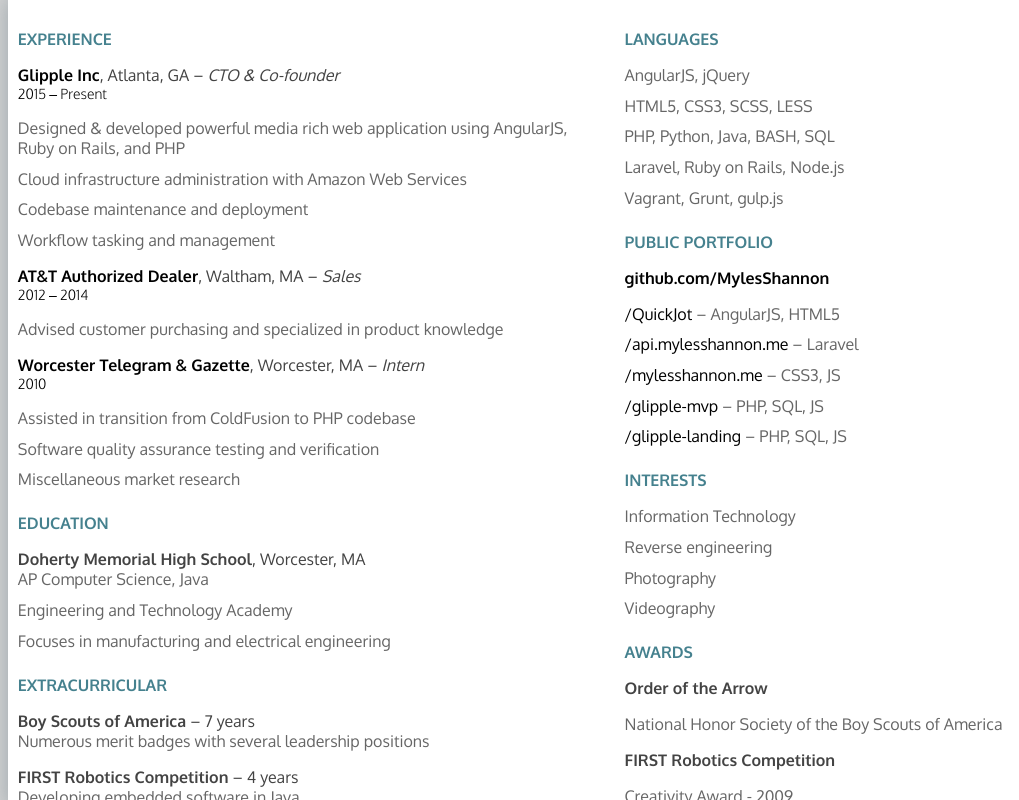
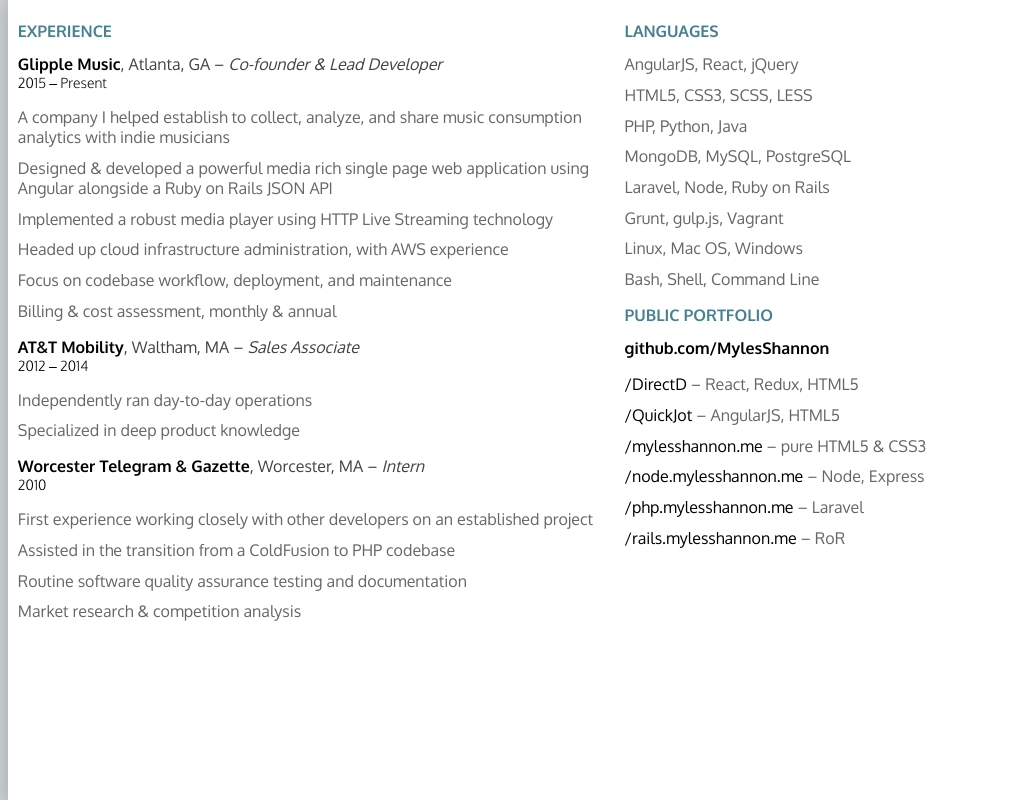
Before and after one commit to MylesShannon/mylesshannon.me, a website: page src/index.html in a window 1280 px wide. Shown: the full height of the page, 261-1280 px from the left. Drawn offline with nearby package versions, Linux system fonts and the light colour scheme; files that its build step writes are made by us from their sources.

Commit message:
Resume update

```diff
--- a/src/index.html
+++ b/src/index.html
@@ -60,70 +60,78 @@
 			<div id="col-1" class="animate-content-height">
 				<div id="experience">
 					<div class="head">EXPERIENCE</div>
-					<div class="subhead"><span class="bold">Glipple Inc</span>, Atlanta, GA &ndash; <span class="italic">CTO &amp; Co-founder</span></div>
+					<div class="subhead"><span class="bold">Glipple Music</span>, Atlanta, GA &ndash; <span class="italic">Co-founder & Lead Developer</span></div>
 					<div class="date">2015 &ndash; Present</div>
-					<div class="detail">Designed &amp; developed powerful media rich web application using AngularJS, Ruby on Rails, and PHP</div>
-					<div class="detail">Cloud infrastructure administration with Amazon Web Services</div>
-					<div class="detail">Codebase maintenance and deployment</div>
-					<div class="detail">Workflow tasking and management</div>
-					<div class="subhead extra"><span class="bold">AT&amp;T Authorized Dealer</span>, Waltham, MA &ndash; <span class="italic">Sales</span></div>
+					<div class="detail">A company I helped establish to collect, analyze, and share music consumption analytics with indie musicians</div>
+					<div class="detail">Designed & developed a powerful media rich single page web application using Angular alongside a Ruby on Rails JSON API</div>
+					<div class="detail">Implemented a robust media player using HTTP Live Streaming technology</div>
+					<div class="detail">Headed up cloud infrastructure administration, with AWS experience</div>
+					<div class="detail">Focus on codebase workflow, deployment, and maintenance</div>
+					<div class="detail">Billing & cost assessment, monthly & annual</div>
+					<div class="subhead extra"><span class="bold">AT&T Mobility</span>, Waltham, MA &ndash; <span class="italic">Sales Associate</span></div>
 					<div class="date">2012 &ndash; 2014</div>
-					<div class="detail">Advised customer purchasing and specialized in product knowledge</div>
+					<div class="detail">Independently ran day-to-day operations</div>
+					<div class="detail">Specialized in deep product knowledge</div>
 					<div class="subhead extra"><span class="bold">Worcester Telegram &amp; Gazette</span>, Worcester, MA &ndash; <span class="italic">Intern</span></div>
 					<div class="date">2010</div>
-					<div class="detail">Assisted in transition from ColdFusion to PHP codebase</div>
-					<div class="detail">Software quality assurance testing and verification</div>
-					<div class="detail">Miscellaneous market research</div>
+					<div class="detail">First experience working closely with other developers on an established project</div>
+					<div class="detail">Assisted in the transition from a ColdFusion to PHP codebase</div>
+					<div class="detail">Routine software quality assurance testing and documentation</div>
+					<div class="detail">Market research &amp; competition analysis</div>
 				</div>
-				<div id="education">
+				<!-- <div id="education">
 					<div class="head">EDUCATION</div>
 					<div class="subhead"><span class="bold">Doherty Memorial High School</span>, Worcester, MA</div>
 					<div class="detail">AP Computer Science, Java</div>
 					<div class="detail">Engineering and Technology Academy</div>
 					<div class="detail">Focuses in manufacturing and electrical engineering</div>
-				</div>
-				<div id="extracurricular">
+				</div> -->
+				<!-- <div id="extracurricular">
 					<div class="head">EXTRACURRICULAR</div>
 					<div class="subhead"><span class="bold">Boy Scouts of America</span> &ndash; 7 years</div>
 					<div class="detail">Numerous merit badges with several leadership positions</div>
 					<div class="subhead extra"><span class="bold">FIRST Robotics Competition</span> &ndash; 4 years</div>
 					<div class="detail">Developing embedded software in Java</div>
 					<div class="detail">Design and testing of embedded systems</div>
-				</div>
+				</div> -->
 			</div>
 			<div id="col-2" class="animate-content-height">
 				<div id="languages">
 					<div class="head">LANGUAGES</div>
-					<div class="detail">AngularJS, jQuery</div>
+					<div class="detail">AngularJS, React, jQuery</div>
 					<div class="detail">HTML5, CSS3, SCSS, LESS</div>
-					<div class="detail">PHP, Python, Java, BASH, SQL</div>
-					<div class="detail">Laravel, Ruby on Rails, Node.js</div>
-					<div class="detail">Vagrant, Grunt, gulp.js</div>
+					<div class="detail">PHP, Python, Java</div>
+					<div class="detail">MongoDB, MySQL, PostgreSQL</div>
+					<div class="detail">Laravel, Node, Ruby on Rails</div>
+					<div class="detail">Grunt, gulp.js, Vagrant</div>
+					<div class="detail">Linux, Mac OS, Windows</div>
+					<div class="detail">Bash, Shell, Command Line</div>
 				</div>
 				<div id="portfolio">
 					<div class="head">PUBLIC PORTFOLIO</div>
 					<div class="subhead"><a href="https://github.com/MylesShannon">github.com/MylesShannon</a></div>
+					<div class="detail"><a href="https://github.com/MylesShannon/DirectD">/DirectD</a> &ndash; React, Redux, HTML5</div>
 					<div class="detail"><a href="https://github.com/MylesShannon/QuickJot">/QuickJot</a> &ndash; AngularJS, HTML5</div>
-					<div class="detail"><a href="https://github.com/MylesShannon/api.mylesshannon.me">/api.mylesshannon.me</a> &ndash; Laravel</div>
-					<div class="detail"><a href="https://github.com/MylesShannon/mylesshannon.me">/mylesshannon.me</a> &ndash; CSS3, JS</div>
-					<div class="detail"><a href="https://github.com/MylesShannon/glipple-mvp">/glipple-mvp</a> &ndash; PHP, SQL, JS</div>
-					<div class="detail"><a href="https://github.com/MylesShannon/glipple-landing">/glipple-landing</a> &ndash; PHP, SQL, JS</div>
+					<div class="detail"><a href="https://github.com/MylesShannon/mylesshannon.me">/mylesshannon.me</a> &ndash; pure HTML5 &amp; CSS3</div>
+					<div class="detail"><a href="https://github.com/MylesShannon/node.mylesshannon.me">/node.mylesshannon.me</a> &ndash; Node, Express</div>
+					<div class="detail"><a href="https://github.com/MylesShannon/php.mylesshannon.me">/php.mylesshannon.me</a> &ndash; Laravel</div>
+					<div class="detail"><a href="https://github.com/MylesShannon/rails.mylesshannon.me">/rails.mylesshannon.me</a> &ndash; RoR</div>
 				</div>
-				<div id="interests">
+				<!-- <div id="interests">
 					<div class="head">INTERESTS</div>
 					<div class="detail">Information Technology</div>
 					<div class="detail">Reverse engineering</div>
 					<div class="detail">Photography</div>
 					<div class="detail">Videography</div>
-				</div>
-				<div id="awards">
+				</div> -->
+				<!-- <div id="awards">
 					<div class="head">AWARDS</div>
 					<div class="subhead">Order of the Arrow</div>
 					<div class="detail">National Honor Society of the Boy Scouts of America</div>
 					<div class="subhead extra">FIRST Robotics Competition</div>
 					<div class="detail">Creativity Award - 2009</div>
 					<div class="detail">Judges&apos; Award - 2007</div>
-				</div>
+				</div> -->
 			</div>
 		</div>
 		<script type="text/javascript" src="libs/jquery/js/jquery.min.js"></script>
--- a/src/styles.css
+++ b/src/styles.css
@@ -102,8 +102,8 @@
 .head {
 	color: #45818e;
 	font-weight: 700;
-	margin-top: 18pt;
-	margin-bottom: 12pt;
+	margin-top: 12pt;
+	margin-bottom: 10pt;
 	font-size: 16px;
 }
 
```
